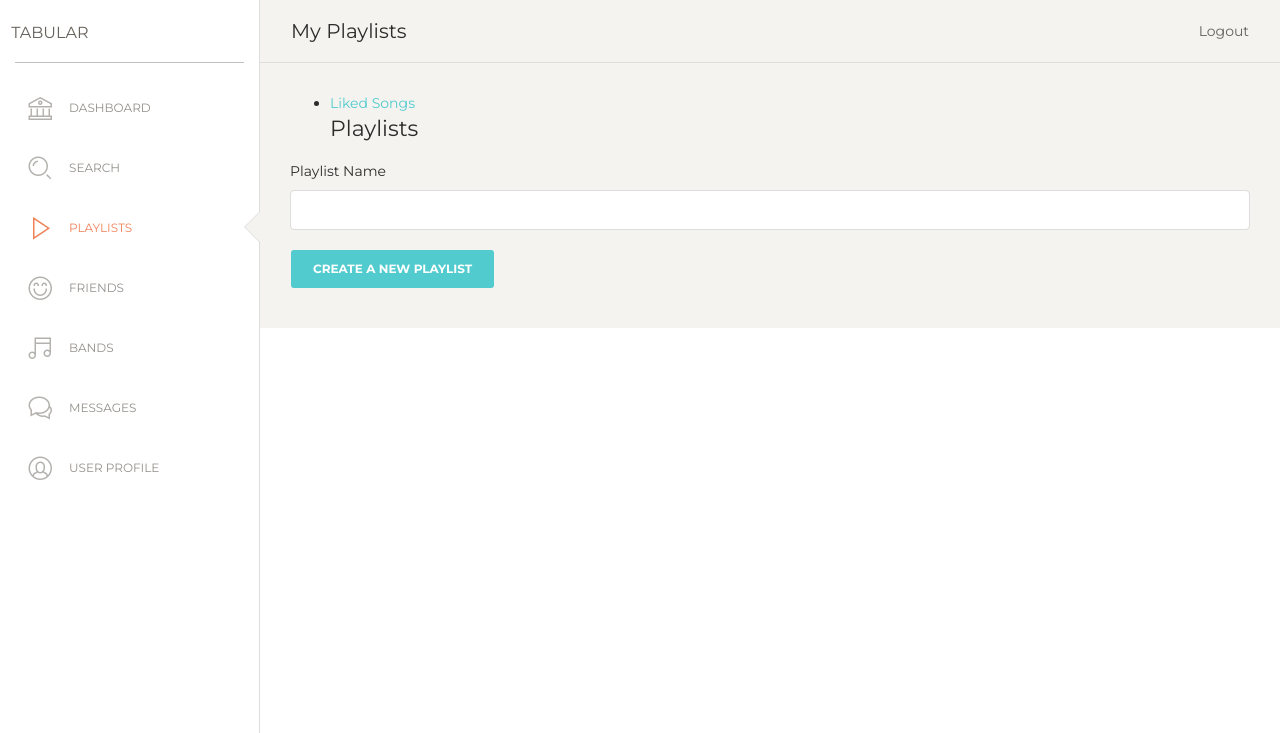
After one commit to 15ogburnw/Capstone_1_Tabular, a Flask app: template templates/users/current/my_playlists.html in a window 1280 px wide. The commit adds this page. Shown: the top 733 px of the page. Run offline with Flask 2, Linux system fonts and the light colour scheme; the template is opened without the code that fills it, so the values that code supplies are empty; some libraries are stand-ins or nearby versions.

Commit message:
refactored user views, fixed bugs with adding/viewing playlists

```diff
--- a/app.py
+++ b/app.py
@@ -1,7 +1,7 @@
 
 
 import os
-from models import db, connect_db, User, Instrument, Playlist, Song, Like
+from models import db, connect_db, User, Instrument, Playlist, Song, Like, PlaylistUser
 from forms import EditUserForm, UserLoginForm, NewUserForm
 from flask import Flask, render_template, redirect, request, flash, session, g, jsonify, url_for
 from flask_debugtoolbar import DebugToolbarExtension
@@ -177,18 +177,26 @@ def search_page():
     return render_template('search.html', user=g.user)
 
 
-# Routes for currently logged in user
+# **************
+# User routes
+# **************
 
-@app.route('/users/profile')
-def my_profile():
-    """Display page for logged in user's profile"""
+@app.route('/users/<int:user_id>/profile')
+def user_profile(user_id):
+    """Display user profile page given a user ID"""
 
     if not g.user:
         flash('Access Unauthorized! Please Login', 'danger')
 
         return redirect('/')
 
-    return render_template('/users/current/profile.html', user=g.user)
+    # If the user ID is 0, display the user page for currently logged in user
+    if user_id == 0:
+        return render_template('users/current/my_profile.html', user=g.user)
+
+    user = User.query.get(user_id)
+
+    return render_template('users/profile.html', user=user)
 
 
 @app.route('/users/profile/edit', methods=['GET', 'POST'])
@@ -228,24 +236,29 @@ def edit_my_profile():
 
 @app.route('/users/likes', methods=['POST'])
 def toggle_like():
+    """Add or remove a song from a user's liked songs"""
 
+    # Check that a user is logged in
     if not g.user:
         flash('Access Unauthorized! Please Login', 'danger')
 
         return redirect('/')
 
+    # Get the song info and add the song to the database if it isn't in the database
     data = loads(request.json['json'])
-
     add_song_if_new(**data)
 
+    # check if the song is in the user's likes
     liked_song = Like.query.filter(
         Like.song_id == data['id'], Like.user_id == g.user.id).first()
 
+    # If it is in the likes, remove it
     if liked_song:
         db.session.delete(liked_song)
         db.session.commit()
         return 'Song successfully removed from your liked songs!'
 
+    # If it is not in the likes, add it
     else:
         new_like = Like(user_id=g.user.id, song_id=data['id'])
         db.session.add(new_like)
@@ -253,49 +266,64 @@ def toggle_like():
         return 'Song successfully added to your liked songs!'
 
 
-@app.route('/users/playlists', methods=['GET', 'POST'])
-def my_playlists():
+@app.route('/users/<int:user_id>/playlists', methods=['GET', 'POST'])
+def user_playlists(user_id):
+    """
+    GET request: display a list of the user's playlists, given a user id
 
+    POST request: create a new playlist, given the user id matches the currently logged in user
+    """
+
+    # Check that a user is logged in
     if not g.user:
         flash('Access Unauthorized! Please Login', 'danger')
 
         return redirect('/')
 
+    # Check for POST request
+
     if request.method == 'POST':
 
-        name = request.form['playlist-name']
+        # Check that the user id is the same as the currently logged in user.
+        # Users cannot create a playlist for another user
+        if user_id == g.user.id:
 
-        is_duplicate = Playlist.query.filter(
-            Playlist.user_id == g.user.id, Playlist.name == name).one_or_none()
+            name = request.form['playlist-name']
 
-        if is_duplicate:
-            return 'this is a duplicate!'
-        else:
-            new_playlist = Playlist(name=name, user_id=g.user.id)
-            db.session.add(new_playlist)
-            db.session.commit()
-            return redirect(url_for('my_playlists'))
+            # Do not allow user to create a playlist with a duplicate name
+            is_duplicate = Playlist.query.filter(
+                Playlist.user_id == g.user.id, Playlist.name == name).one_or_none()
 
-    return render_template('playlists/my_playlists.html', user=g.user)
+            if is_duplicate:
+                return 'this is a duplicate!'
+            else:
+                # Create a new playlist and add a playlist user
+                new_playlist = Playlist(name=name, user_id=g.user.id)
+                db.session.add(new_playlist)
+                db.session.commit()
+                playlist_user = PlaylistUser(
+                    playlist_id=new_playlist.id, user_id=g.user.id)
+                db.session.add(playlist_user)
+                db.session.commit()
 
+                return redirect(url_for('user_playlists', user_id=0))
 
-# Endpoints for other users' info
-
-@app.route('/users/<int:user_id>/profile')
-def user_profile(user_id):
-
-    if not g.user:
-        flash('Access Unauthorized! Please Login', 'danger')
-
-        return redirect('/')
+    if user_id == 0:
+        # If user id is 0, direct to logged in user's playlists
+        return render_template('users/current/my_playlists.html', user=g.user)
 
     user = User.query.get_or_404(user_id)
 
-    return render_template('users/profile.html', user=user)
+    return render_template('playlists/playlists.html', user=user)
+
+# *************
+# Routes for playlists
+# *************
 
 
 @app.route('/playlists/<int:playlist_id>')
 def show_playlist(playlist_id):
+    """Display page for a playlist, given a playlist id"""
 
     if not g.user:
         flash('Access Unauthorized! Please Login', 'danger')
@@ -312,6 +340,9 @@ def show_playlist(playlist_id):
 
 @app.route('/playlists/<int:playlist_id>/delete', methods=["POST"])
 def delete_playlist(playlist_id):
+    """Delete a playlist from the database if the currently logged in user is the creator
+    of the playlist
+    """
 
     playlist = Playlist.query.get_or_404(playlist_id)
 
@@ -326,10 +357,10 @@ def delete_playlist(playlist_id):
 
     db.session.delete(playlist)
     db.session.commit()
-    return redirect(url_for('my_playlists'))
+    return redirect(url_for('user_playlists', user_id=0))
 
 
-@app.route('/playlists/<int:playlist_id>/add', methods=["POST"])
+@app.route('/playlists/<int:playlist_id>/add-song', methods=["POST"])
 def add_song_to_playlist(playlist_id):
     print('come_back')
 
@@ -353,14 +384,17 @@ def get_liked_songs():
 
 @app.route('/api/users')
 def get_users():
+    """Returns a list of users' info from the database"""
 
     query = request.args.get('query')
 
+    # If a query is provided, search the database using the query. Otherwise get all users
     if query:
         users = User.query.filter(User.username.ilike(f'%{query}%')).all()
     else:
         users = User.query.all()
 
+    # Remove currently logged in user from the list of users
     if g.user in users:
         idx = users.index(g.user)
         users.pop(idx)
--- a/templates/home.html
+++ b/templates/home.html
@@ -31,7 +31,7 @@
 
 
           <li class="{% block playlists %}{% endblock %}">
-            <a href="{{url_for('my_playlists')}}">
+            <a href="{{url_for('user_playlists',user_id=0)}}">
               <i class="nc-icon nc-button-play"></i>
               <p>Playlists</p>
             </a>
@@ -63,7 +63,7 @@
 
 
           <li class="{% block user_profile %}{% endblock %}">
-            <a href="{{url_for('my_profile')}}">
+            <a href="{{url_for('user_profile', user_id=0)}}">
               <i class="nc-icon nc-circle-10"></i>
               <p>User Profile</p>
             </a>
@@ -84,7 +84,7 @@
 
           </div>
           <div class="collapse navbar-collapse justify-content-end">
-            <a class="navbar-link mr-4" href="{{url_for('my_profile')}}">{{user.username}}</a>
+            <a class="navbar-link mr-4" href="{{url_for('user_profile', user_id=0)}}">{{user.username}}</a>
             <a class="navbar-link" href="/logout">Logout</a>
           </div>
 
--- /dev/null
+++ b/templates/users/current/my_playlists.html
@@ -0,0 +1,30 @@
+{% extends 'home.html' %}
+
+
+{% block playlists %}active{% endblock %}
+
+
+{% block panel_title %} <p class="navbar-brand">My Playlists</p> {% endblock %}
+
+{% block panel_content %}
+
+<ul class="playlists-list">
+
+    <li><a href="{{url_for('show_playlist', playlist_id=0)}}">Liked Songs</a></li>
+    <h5>Playlists</h5>
+    {% for playlist in user.playlists %}
+    <li><a href="{{url_for('show_playlist', playlist_id=playlist.id)}}">{{playlist.name}}</a></li>
+    {% endfor %}
+
+</ul>
+
+<form id="new-playlist" action="{{url_for('user_playlists', user_id=user.id)}}" method="post">
+    <div class="form-group">
+        <label for="playlist-name" class="form-label">Playlist Name</label>
+        <input type="text" name="playlist-name" id="playlist-name" class="form-control" required>
+    </div>
+
+    <button class = "btn btn-primary" id="create-playlist">Create a New Playlist</button>
+</form>
+
+{% endblock %}
--- a/templates/users/current/profile.html
+++ b/templates/users/current/my_profile.html
@@ -5,6 +5,8 @@
 
 
 {% block panel_title %} <p class="navbar-brand">My Profile</p> {% endblock %}
+
+{% block user_playlists %}{{url_for('user_playlists', user_id=0)}}{% endblock %}
 
 {% block profile_actions %}
 <div class="row text-center justify-content-center">
--- a/templates/users/profile.html
+++ b/templates/users/profile.html
@@ -39,13 +39,13 @@
           <div class="button-container">
             <div class="row">
               <div class="col-md-4 col-8 ml-auto mr-auto">
-                <h5>{{user.friends | length}}<br><a href="/"><small>Friends</small></a></h5>
+                <h5>{{user.friends | length}}<br><a href="{% block user_friends %}{% endblock %}"><small>Friends</small></a></h5>
               </div>
               <div class="col-md-4 col-8 ml-auto mr-auto">
-                <h5>{{user.playlists | length}}<br><a href="/"><small>Playlists</small></a></h5>
+                <h5>{{user.playlists | length}}<br><a href="{% block user_playlists %}{{url_for('user_playlists', user_id=user.id)}}{% endblock %}"><small>Playlists</small></a></h5>
               </div>
               <div class="col-md-4 col-8 mr-auto ml-auto">
-                <h5>{{user.bands | length}}<br><a href="/"><small>Bands</small></a></h5>
+                <h5>{{user.bands | length}}<br><a href="{% block user_bands %}{% endblock %}"><small>Bands</small></a></h5>
               </div>
             </div>
           </div>
```
Also changed, not shown: models.py (+5 -4 lines), templates/playlists/my_playlists.html (deleted, +0 -35 lines), templates/playlists/playlists.html (added, +18 -0 lines).
